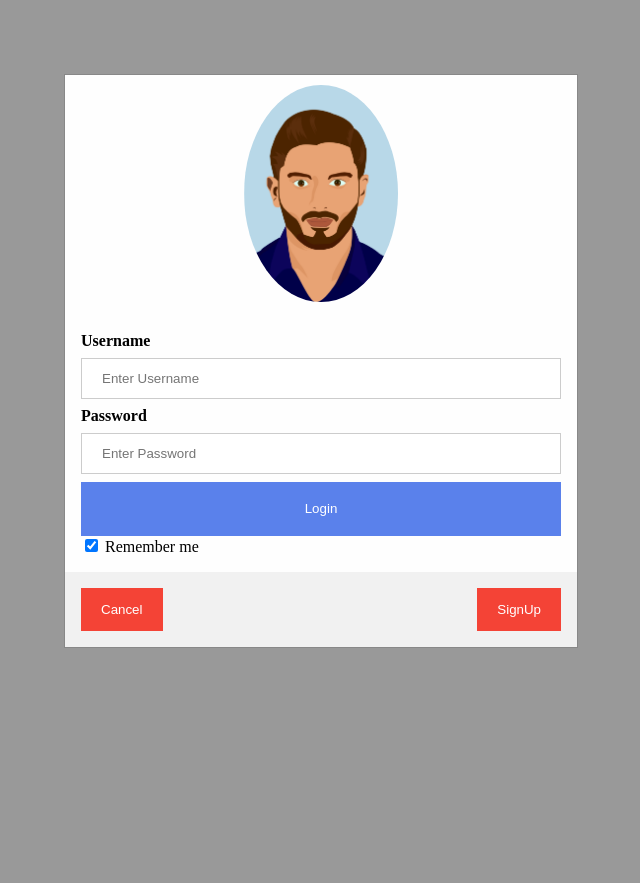
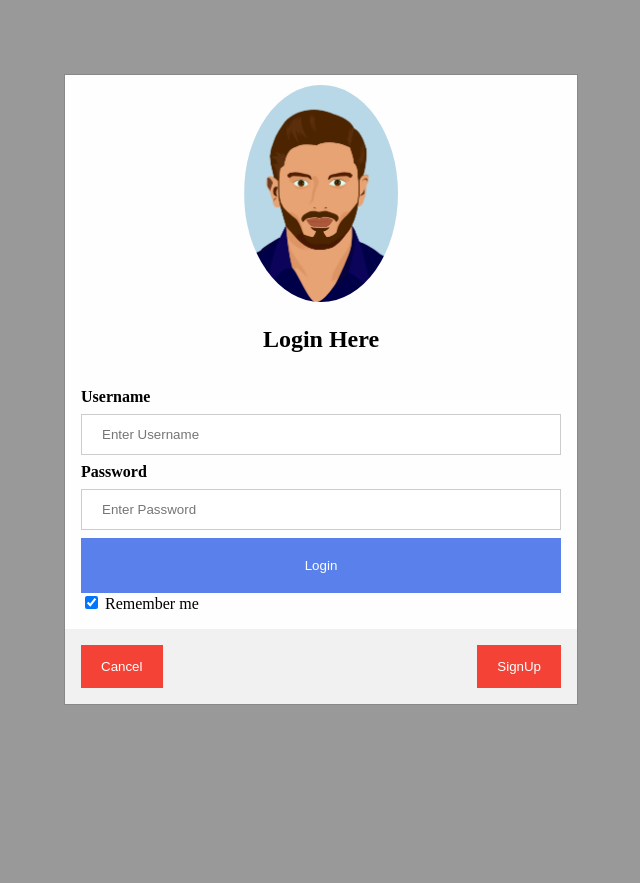
Before and after one commit to the-pandey-ji/MeraIdea, a PHP site: page /login.php in a window 1280 px wide. Shown: the whole page, without its empty margins (319-959 px from the left). Run offline with PHP 8.4, Linux system fonts and the light colour scheme.

Commit message:
login here added

```diff
--- a/index.html
+++ b/index.html
@@ -61,6 +61,7 @@
         <div class="imgcontainer">
           <span onclick="document.getElementById('id01').style.display='none'" class="close" title="Close">&times;</span>
           <img src="photos/avatar.png" alt="Avatar" class="avatar">
+          <h2>Login Here</h2>
         </div>
 
         <div class="container">
--- a/login.php
+++ b/login.php
@@ -82,6 +82,7 @@ if(empty($err))
             <form class="modal-content animate" action="" method="post">
               <div class="imgcontainer">
                 <img src="photos/avatar.png" alt="Avatar" class="avatar">
+                <h2>Login Here</h2>
               </div>
 
                 <div class="container">
```
